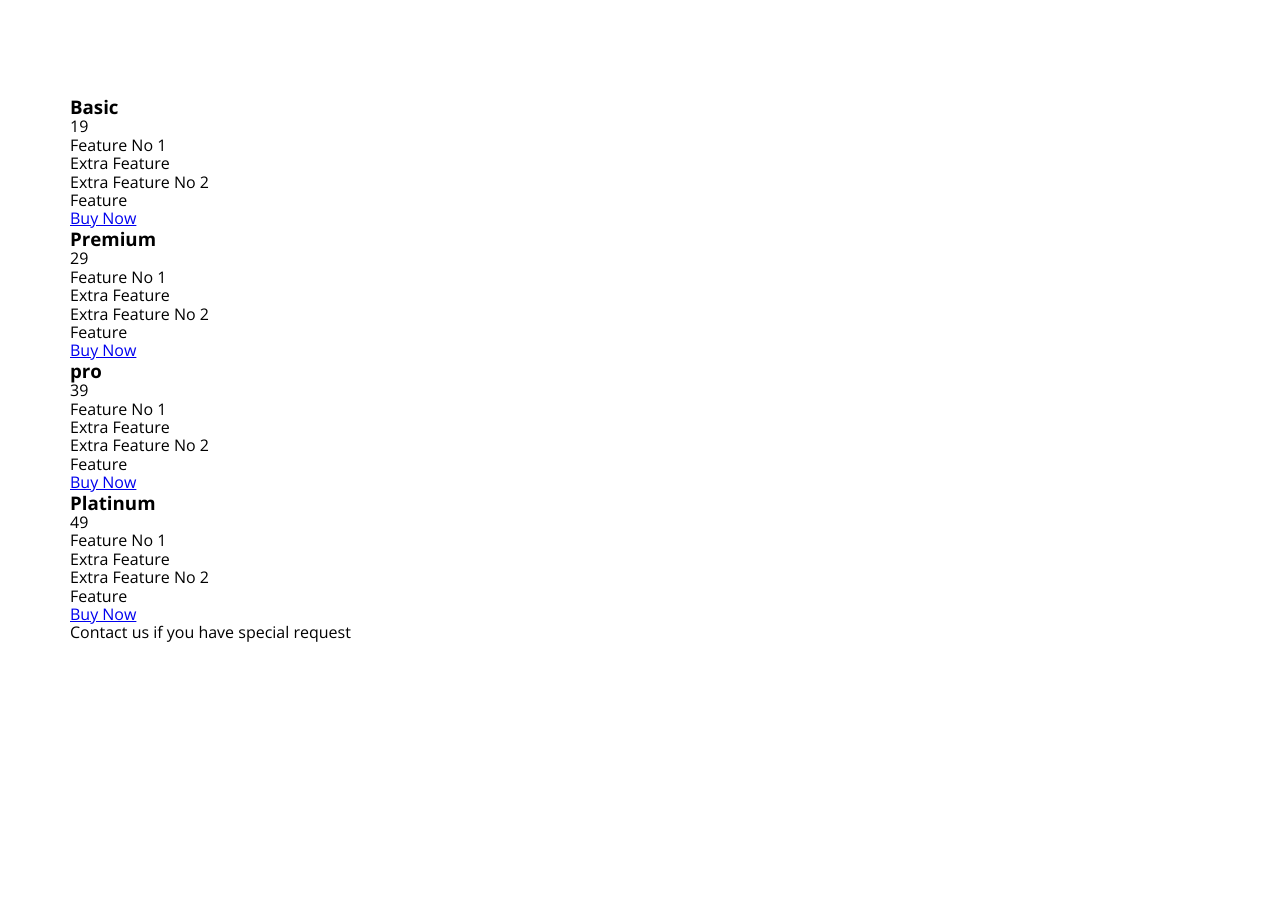
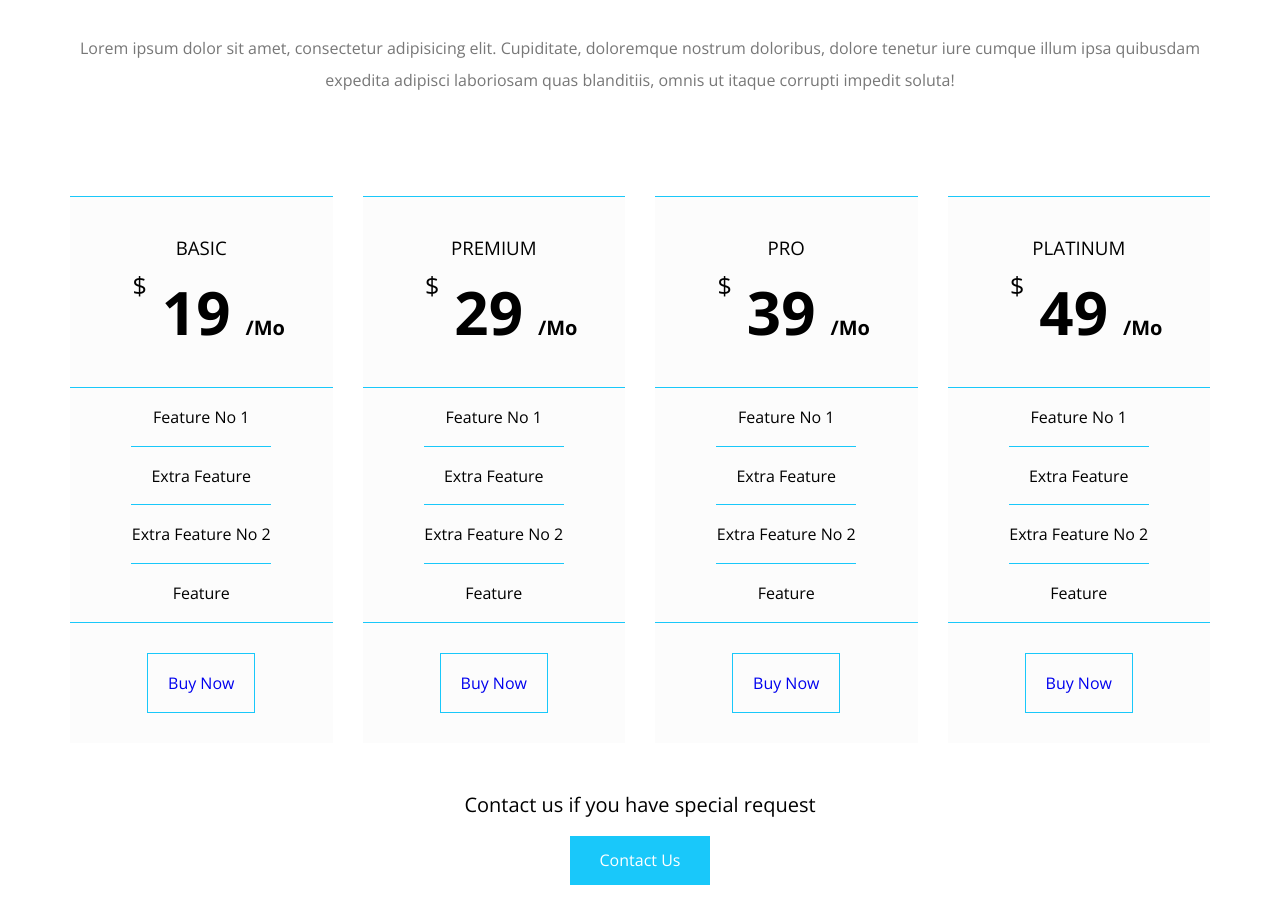
Before and after one commit to nourelislam1/projuect_HTML_and_CSS_2, a plain HTML site: page index.html in a window 1280 px wide. Shown: the part 7016-7940 px from the top of the page. Before the commit the page ends 7659 px from the top, so only its background shows below. Drawn offline with nearby package versions, Linux system fonts and the light colour scheme.

Commit message:
step tow

```diff
--- a/css/kasper.css
+++ b/css/kasper.css
@@ -705,3 +705,85 @@ header nav .form i {
     display: block;
 }
 /* End Quote */
+/* Start Pricing */
+.pricing {
+    padding-top: var(--section-padding);
+    padding-bottom: var(--section-padding);
+}
+.pricing .plans {
+    display: grid;
+    grid-template-columns: repeat(auto-fill, minmax(250px, 1fr));
+    gap: 30px;
+}
+.pricing .plans .plan {
+    background-color: #fcfcfc;
+    text-align: center;
+}
+.pricing .plans .plan .head {
+    padding: 40px 20px;
+    border-top: 1px solid var(--main-color);
+    border-bottom: 1px solid var(--main-color);
+}
+.pricing .plans .plan .head h3 {
+    font-weight: normal;
+    margin-bottom: 20px;
+    text-transform: uppercase;
+}
+.pricing .plans .plan .head span {
+    font-size: 60px;
+    font-weight: bold;
+}
+.pricing .plans .plan .head span::before {
+    content: "$";
+    font-size: 25px;
+    position: relative;
+    top: -40px;
+    margin-right: 15px;
+    font-weight: normal;
+}
+.pricing .plans .plan .head span::after {
+    content: "/Mo";
+    font-size: 20px;
+    position: relative;
+    right: -15px;
+}
+.pricing .plans .plan ul {
+    border-bottom: 1px solid var(--main-color);
+}
+.pricing .plans .plan ul li {
+    padding: 20px;
+    position: relative;
+}
+.pricing .plans .plan ul li:not(:last-child)::after {
+    content: "";
+    width: 140px;
+    height: 1px;
+    background-color: var(--main-color);
+    position: absolute;
+    left: 50%;
+    transform: translateX(-50%);
+    bottom: 0;
+}
+.pricing .plans .plan .foot a {
+    display: block;
+    padding: 20px 20px;
+    text-decoration: none;
+    border: 1px solid var(--main-color);
+    width: fit-content;
+    margin: 30px auto;
+}
+.pricing .contact-text {
+    text-align: center;
+    margin: 50px auto 20px;
+    font-size: 20px;
+}
+.pricing .contact-link {
+    display: block;
+    width: fit-content;
+    margin: 20px auto;
+    background-color: var(--main-color);
+    color: white;
+    padding: 15px 30px;
+    text-decoration: none;
+}
+/* End Pricing */
--- a/index.html
+++ b/index.html
@@ -378,7 +378,7 @@
                 </div>
             </div>
             <p class="contact-text">Contact us if you have special request</p>
-            <a href="#" class="contact-link"></a>
+            <a href="#" class="contact-link">Contact Us</a>
         </div>
     </div>
     <!-- End Pricing -->
```
